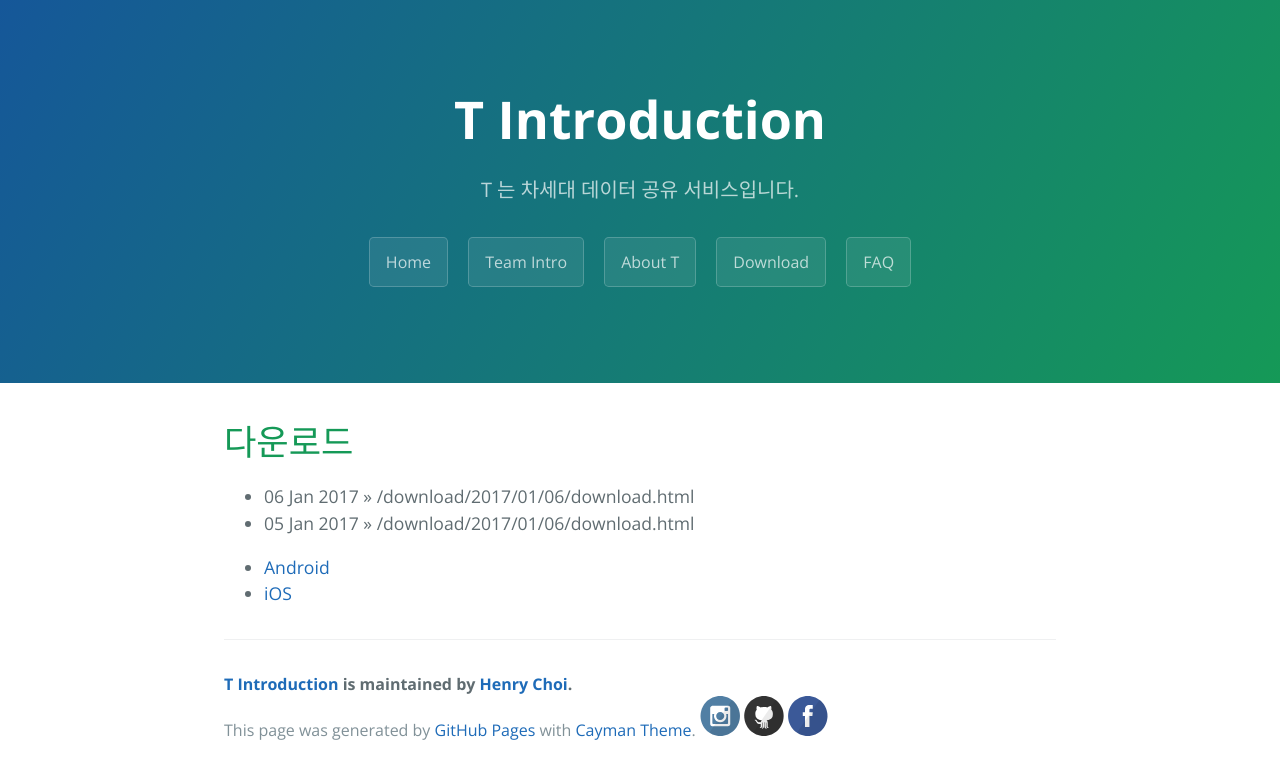
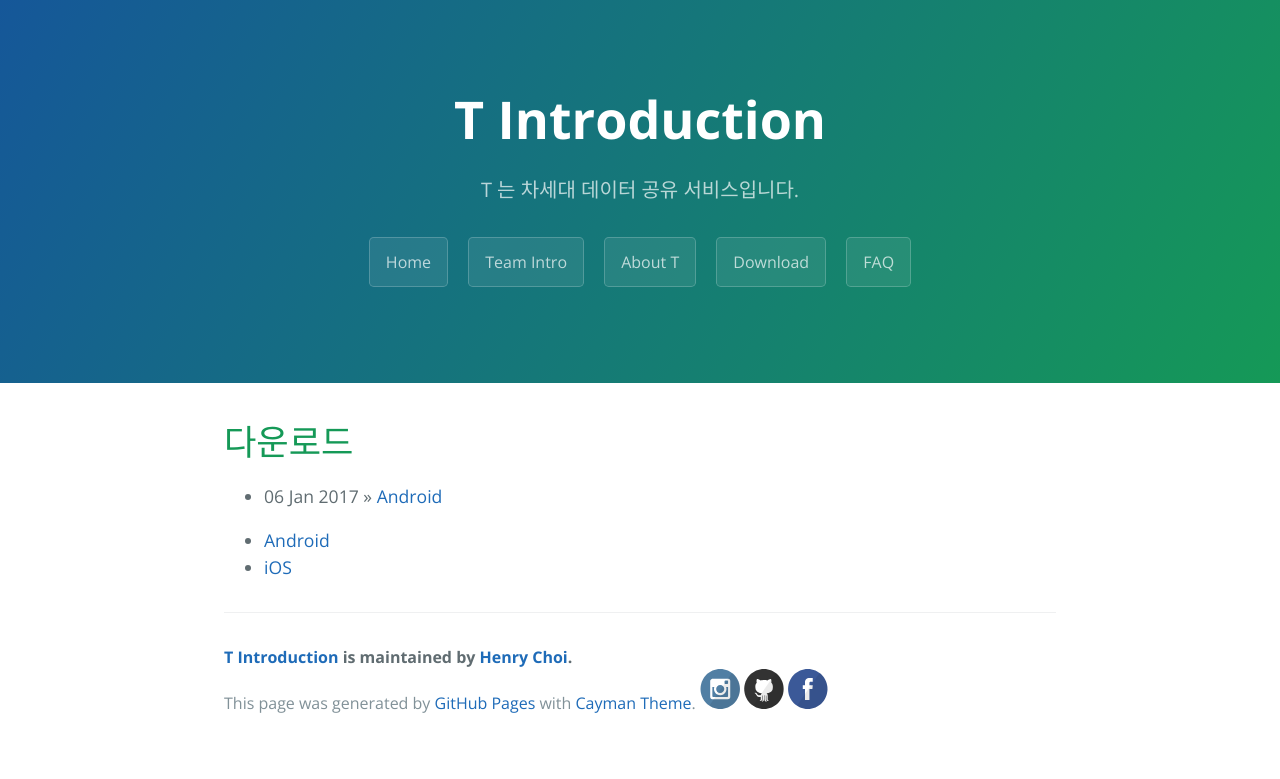
Before and after one commit to ProjectM4/ProjectM4.github.io, a Jekyll site: the page built from download/index.html, in a window 1280 px wide. Shown: the top 779 px of the page. Built offline with Jekyll 4.4.1, drawn with Linux system fonts in a browser that asks for light colours.

Commit message:
edited posts again

```diff
--- a/_posts/download/2017-01-06-download.markdown
+++ b/_posts/download/2017-01-06-download.markdown
@@ -1,6 +1,6 @@
 ---
 layout: default
-title:  "Android 앱"
+title:  "Android"
 date:   2017-01-06 17:50:00
 categories: download
 ---
--- a/download/index.html
+++ b/download/index.html
@@ -6,8 +6,8 @@
 <div id="download">
   <h1>다운로드</h1>
   <ul class="posts">
-    {% for post in site.posts %}
-      <li><span>{{ post.date | date_to_string }}</span> &raquo; {% post_url /download/2017-01-06-download %}</li>
+    {% for post in site.categories.download %}
+      <li><span>{{ post.date | date_to_string }}</span> &raquo; <a href="{{ site.baseurl }}{{ post.url }}">{{ post.title }}</a></li>
     {% endfor %}
   </ul>
     <ul>
--- a/index.html
+++ b/index.html
@@ -6,7 +6,7 @@
 <div id="home">
   <h1>공지사항</h1>
   <ul class="posts">
-    {% for post in site.posts %}
+    {% for post in site.categories.home %}
       <li><span>{{ post.date | date_to_string }}</span> &raquo; <a href="{{ site.baseurl }}{{ post.url }}">{{ post.title }}</a></li>
     {% endfor %}
   </ul>
```
Also changed, not shown: _posts/home/2017-01-05-Introduction.markdown (renamed from _posts/2017-01-05-Introduction.markdown).
